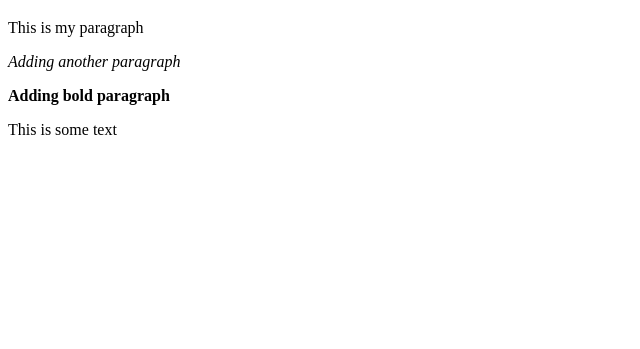
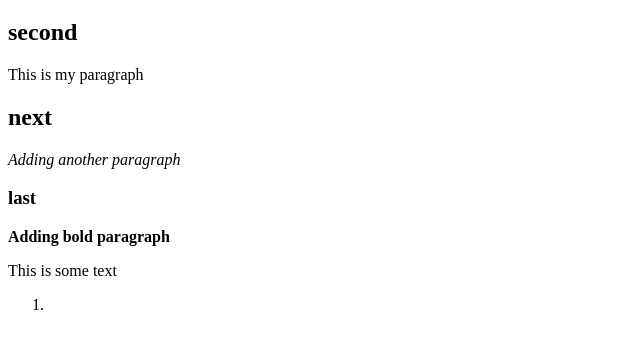
Before and after one commit to williamv22/lab-5-html, a plain HTML site: page index.html in a window 1280 px wide. Shown: the part 61-410 px from the top of the page, without its empty margins (0-640 px from the left). Drawn offline with Linux system fonts and the light colour scheme.

Commit message:
index.html

```diff
--- a/index.html
+++ b/index.html
@@ -6,9 +6,14 @@
   </head>
   <body>
     <h1> first </h1>
+    <h2> second </h2>
     <p> This is my paragraph </p>
+    <h2> next </h2>
     <p> <em> Adding another paragraph </em> </p>
+    <h3> last </h3>
     <p> <strong> Adding bold paragraph </strong></p>
     This is some text
+    <ol>
+    <li>
   </body>
 </html>
```
